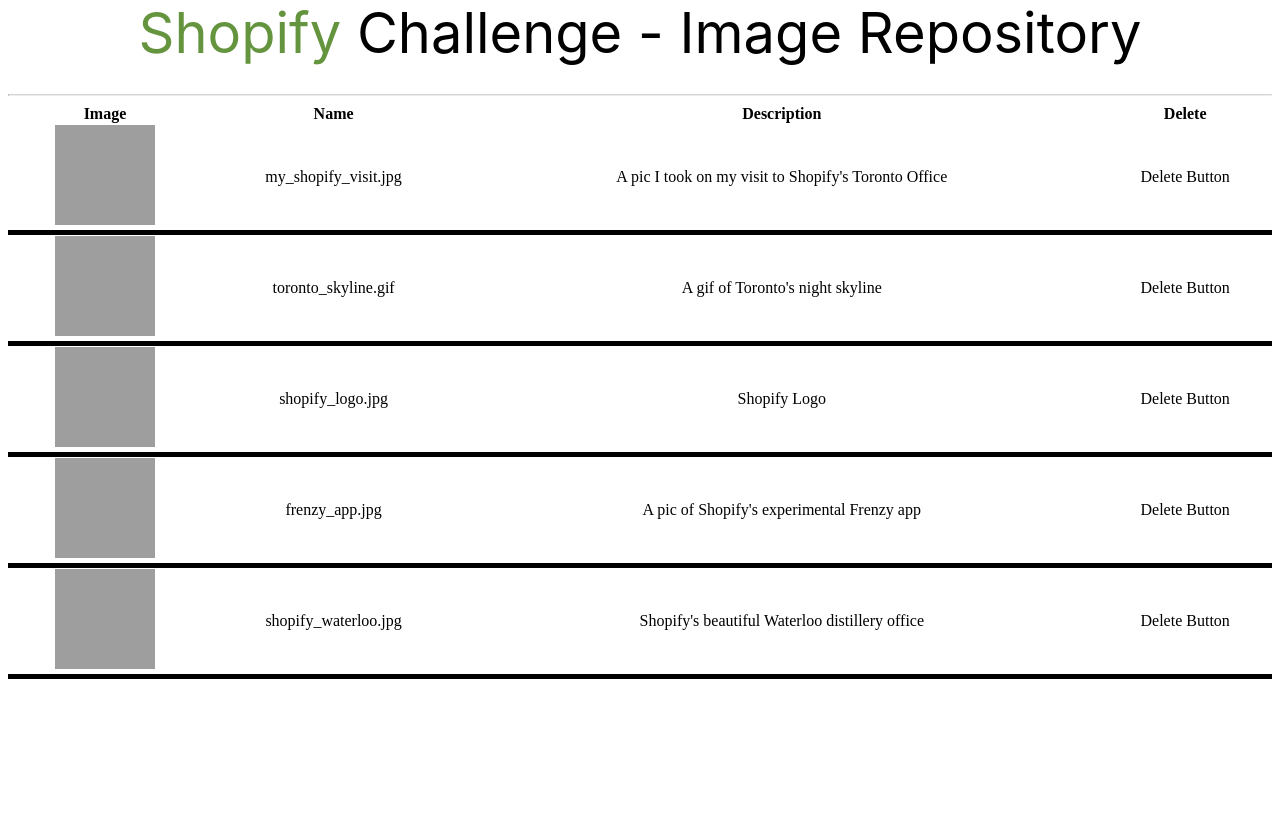
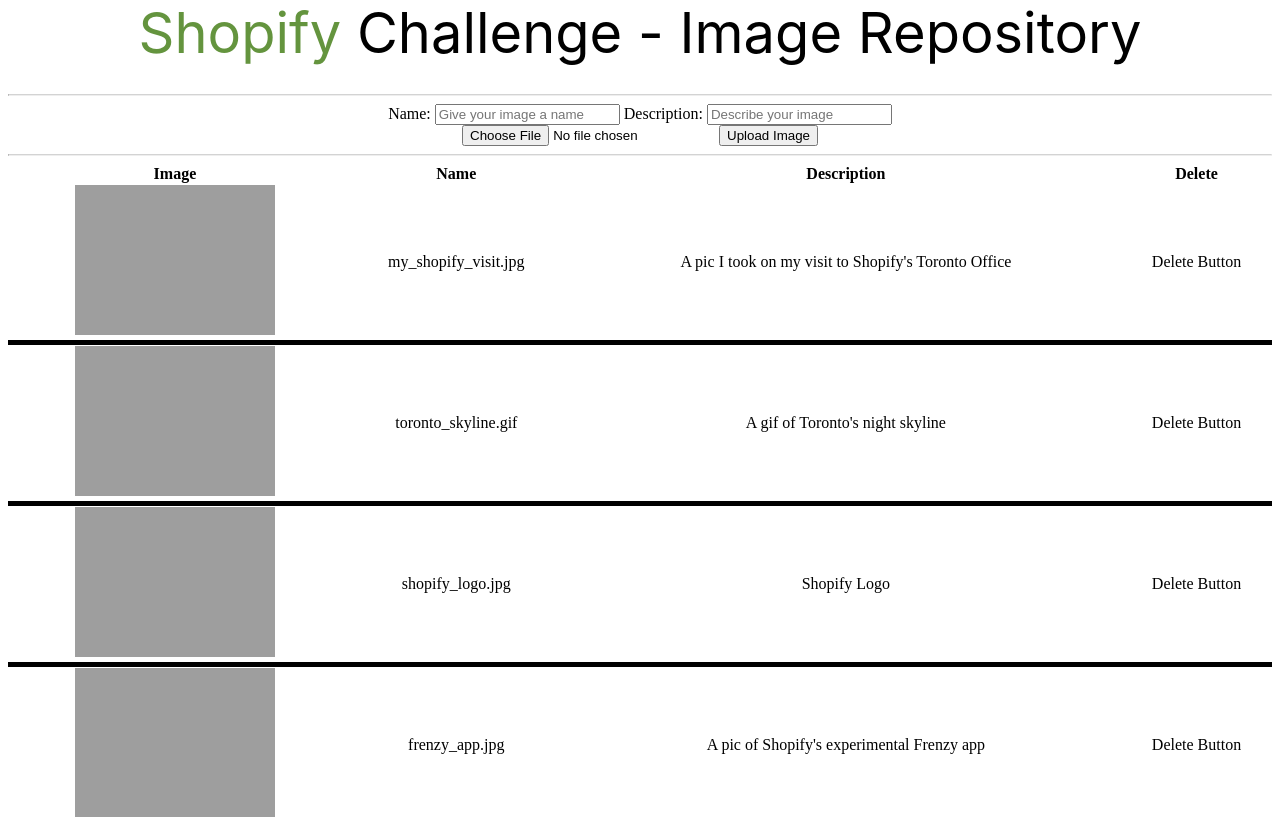
Before and after one commit to KayhanTejani/image-repository, a Flask app: page / in a window 1280 px wide. Shown: the part 27-844 px from the top of the page. Before the commit the page ends 706 px from the top, so only its background shows below. Run offline with Flask 2, Linux system fonts and the light colour scheme; data comes from the database, SQL or seed files in the repository.

Commit message:
Upload functionality added

```diff
--- a/app.py
+++ b/app.py
@@ -1,5 +1,5 @@
 import os
-from flask import Flask, render_template, url_for, send_file
+from flask import Flask, render_template, url_for, send_file, request, redirect
 from flask_sqlalchemy import SQLAlchemy
 from io import BytesIO
 
@@ -24,6 +24,21 @@
     return send_file(BytesIO(file.file), attachment_filename=f'{file.name}', mimetype='image/jpg')
 
 
+@app.route('/upload', methods=["GET", "POST"])
+def upload():
+    if request.method == "POST":
+        if 'uploaded_image' not in request.files:
+            return render_template('index.html')
+        file = request.files['uploaded_image']
+        name = file.filename
+        if request.form['name']:
+            name = request.form['name']
+        description = request.form['description']
+
+    db.session.add(ImageTable(name, description, file.read()))
+    db.session.commit()
+
+    return redirect(url_for('index'))
 
 # database schema
 class ImageTable(db.Model):
--- a/templates/index.html
+++ b/templates/index.html
@@ -2,7 +2,20 @@
 
 {% block content %}
 <hr>
+<div style="text-align: center;">
+    <form action="/upload" method="post" enctype="multipart/form-data">
+        <label>Name:</label>
+        <input name="name" type="text" placeholder="Give your image a name" required/>
+        <label>Description:</label>
+        <input name="description" type="text" placeholder="Describe your image" required/>
+        <br>
+        <input name="uploaded_image" type="file" required/>
+        <!-- <br> -->
+        <button type="submit">Upload Image</button>
+    </form>
+</div>
 <div>
+    <hr>
     <table style="border-collapse: collapse; width: 100%; text-align: center;">
         <thead>
             <tr>
@@ -15,7 +28,8 @@
         <tbody>
             {% for image in images %}
             <tr class="seperator">
-                <td><img src="http://localhost:5000/retrieve/{{ image.id }}" width="100px" height="100px"></td>
+                <td><a href="/retrieve/{{image.id}}" target="_blank"><img src="http://localhost:5000/retrieve/{{ image.id }}"
+                            width="200px" height="150px"></a></td>
                 <td>{{image.name}}</td>
                 <td>{{image.description}}</td>
                 <td>Delete Button</td>
```
